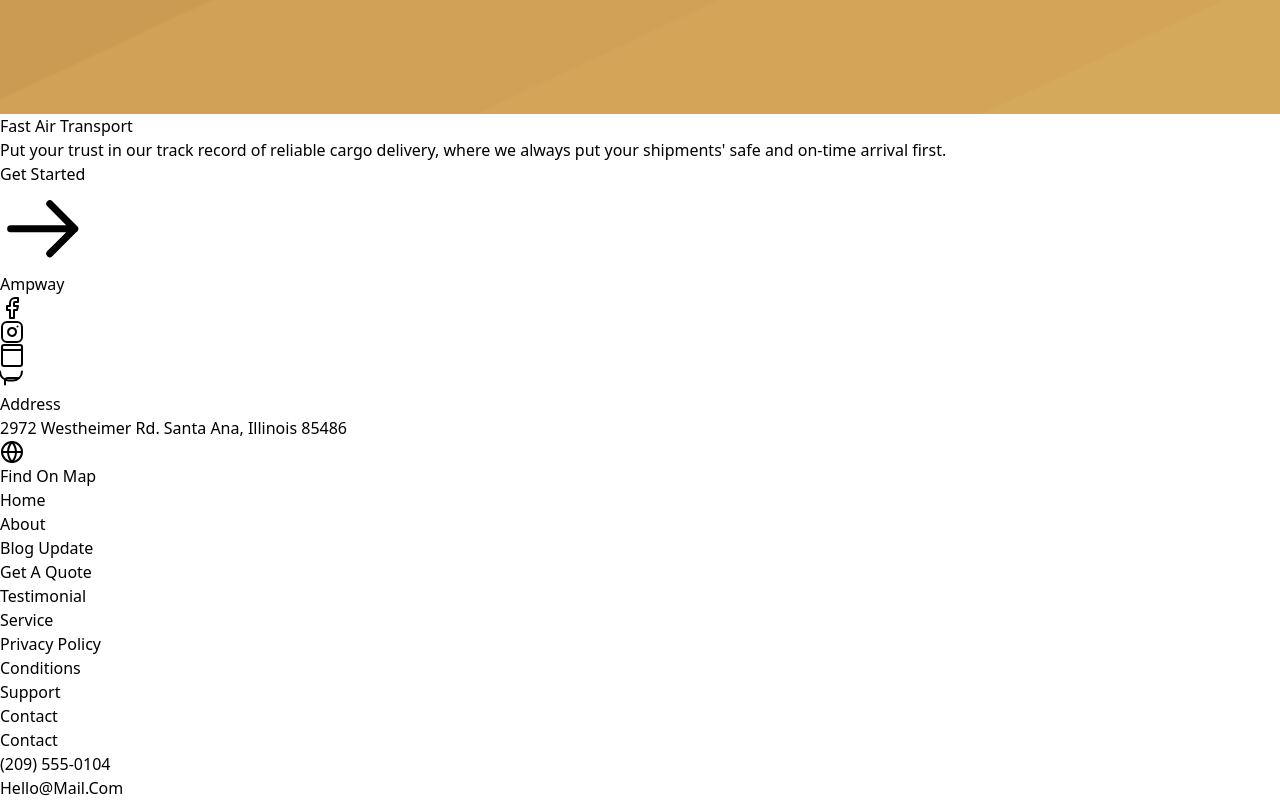
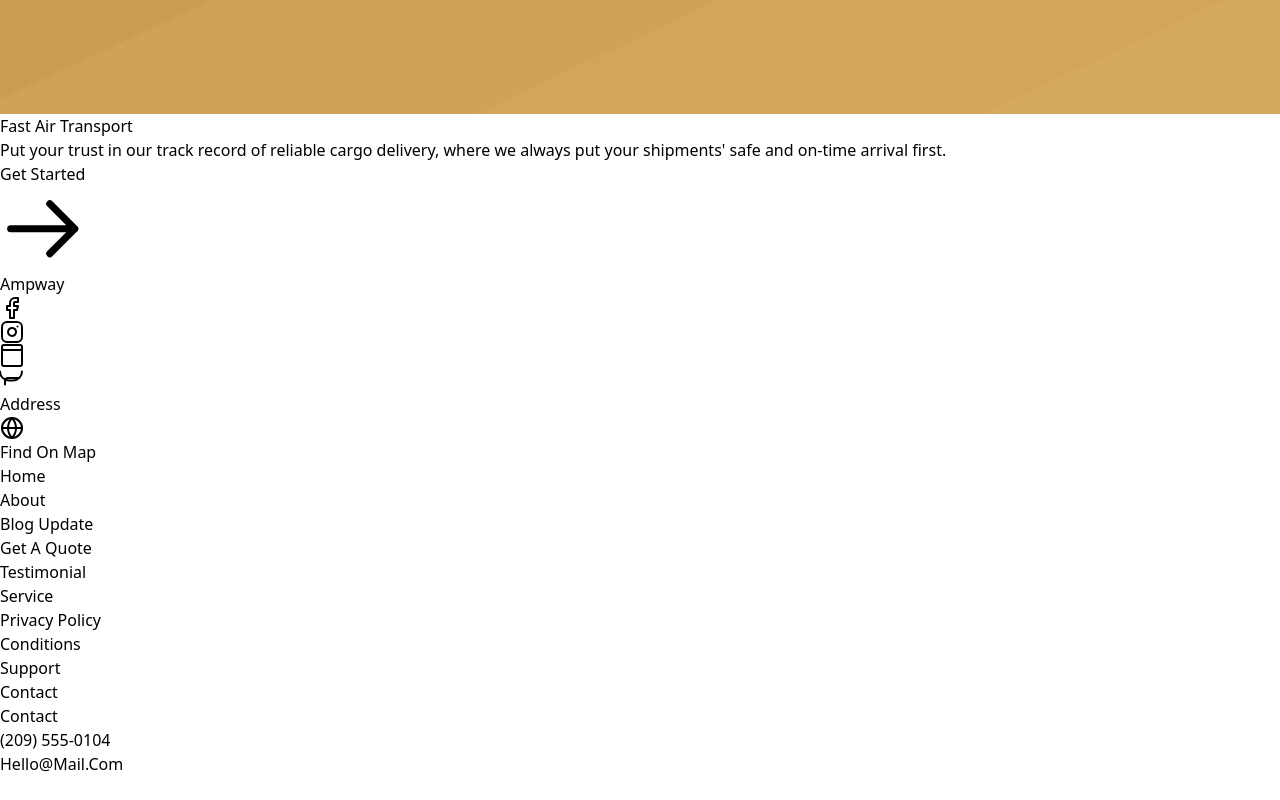
Before and after one commit to DhanushKeloth/ampway, a React (Vite) app: page / in a window 1280 px wide. Shown: the part 4075-4875 px from the top of the page. After the commit the page ends 4851 px from the top, so only its background shows below. Built offline with nearby package versions, Linux system fonts and the light colour scheme.

Commit message:
removed address

```diff
--- a/src/components/LogistFooter.jsx
+++ b/src/components/LogistFooter.jsx
@@ -40,7 +40,7 @@ const LogistFooter = () => {
           {/* Address */}
           <div>
             <h2 className="font-bold text-lg mb-4">Address</h2>
-            <p className="mb-4">2972 Westheimer Rd. Santa Ana, Illinois 85486</p>
+            <p className="mb-4"></p>
             <a href="#" className="flex items-center text-gray-700 hover:text-black">
               <svg xmlns="http://www.w3.org/2000/svg" width="24" height="24" viewBox="0 0 24 24" fill="none" stroke="currentColor" strokeWidth="2" strokeLinecap="round" strokeLinejoin="round" className="w-5 h-5 mr-2">
                 <circle cx="12" cy="12" r="10"></circle>
```
